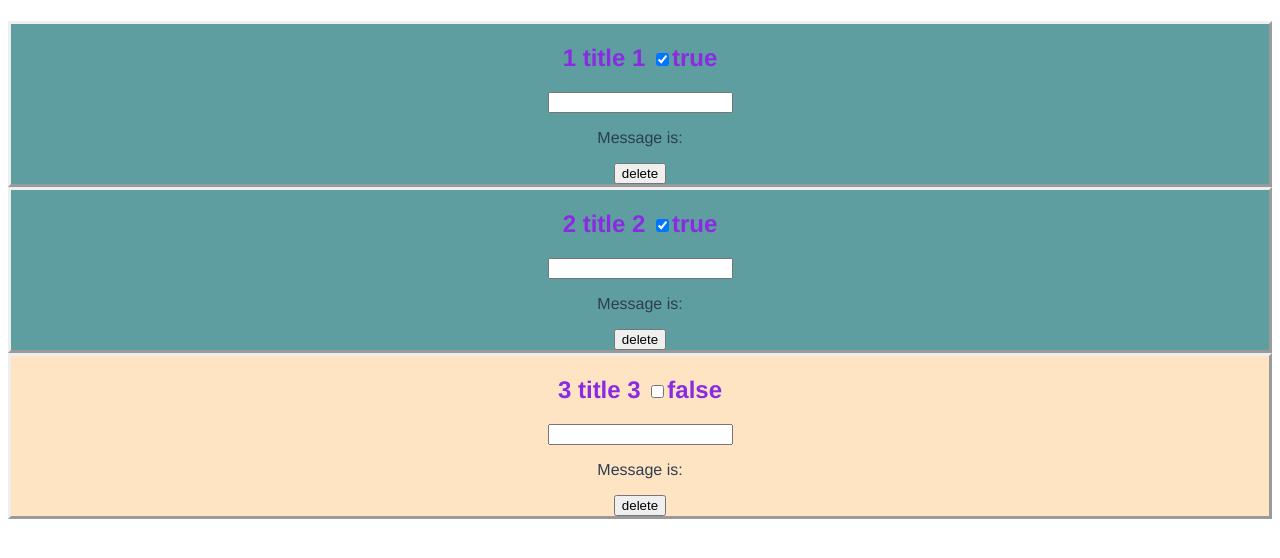
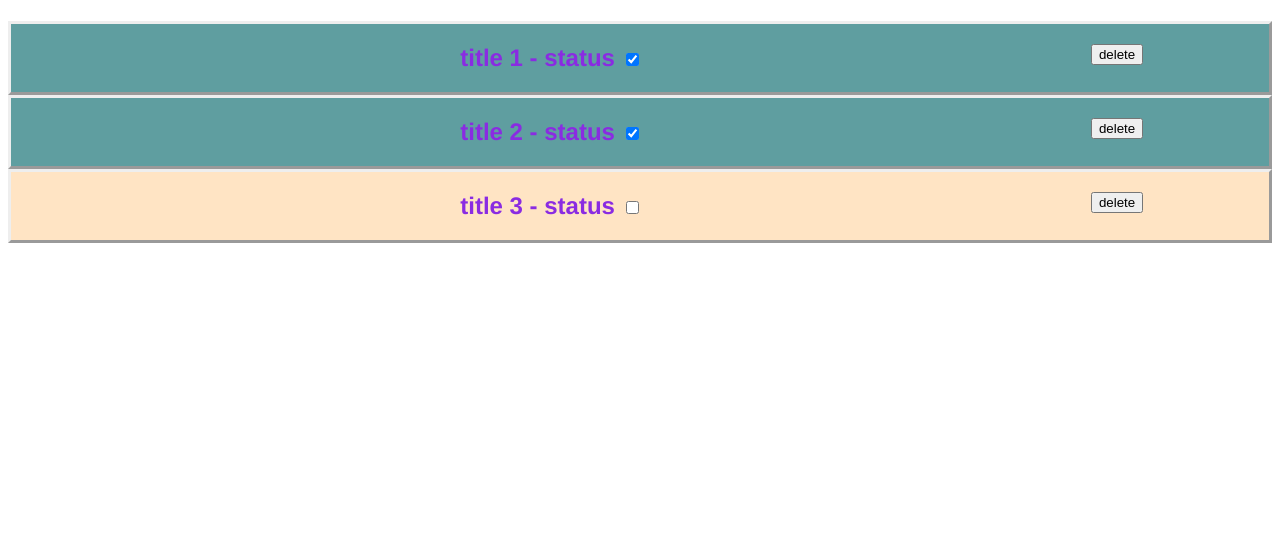
Before and after one commit to imadcollin/vue-to-do, a Vue app: page / in a window 1280 px wide. Shown: the top 558 px of the page. Built offline with nearby package versions, Linux system fonts and the light colour scheme.

Commit message:
Clean item view

```diff
--- a/src/components/Item.vue
+++ b/src/components/Item.vue
@@ -1,13 +1,10 @@
 <template>
     <div class="item" v-bind:class='{"status":todo.status}'>
-<h2>{{todo.id}}  {{todo.title}}
-<input type="checkbox" v-model="changeStatus">
-<label for="checkbox">{{changeStatus}}</label>
+<h2> {{todo.title}} -  status
+<input type="checkbox" v-model="changeStatus">   <button class="del" @click="$emit('del-todo',todo.id)"> delete</button>
 
 </h2>
-  <input v-model="message" placeholder="edit me" />
-  <p>Message is: {{ message }}</p>
-  <button @click="$emit('del-todo',todo.id)"> delete</button>
+
 </div>
 
 </template>
@@ -38,4 +35,8 @@ h2 {
 .status{
     background-color: cadetblue;
     }
+.del {
+    float:right;
+    margin-right: 10%;
+}
 </style>
```
